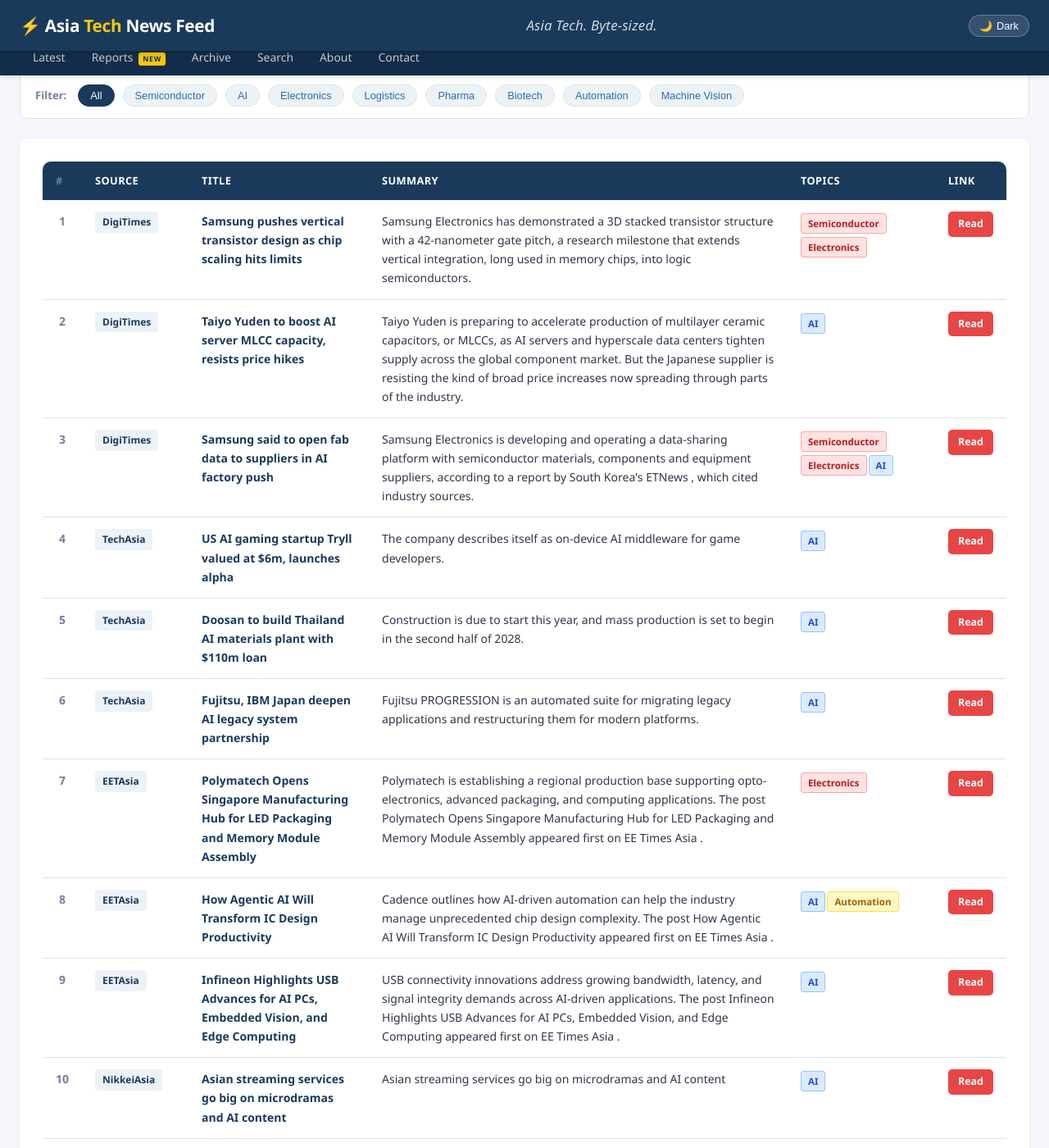
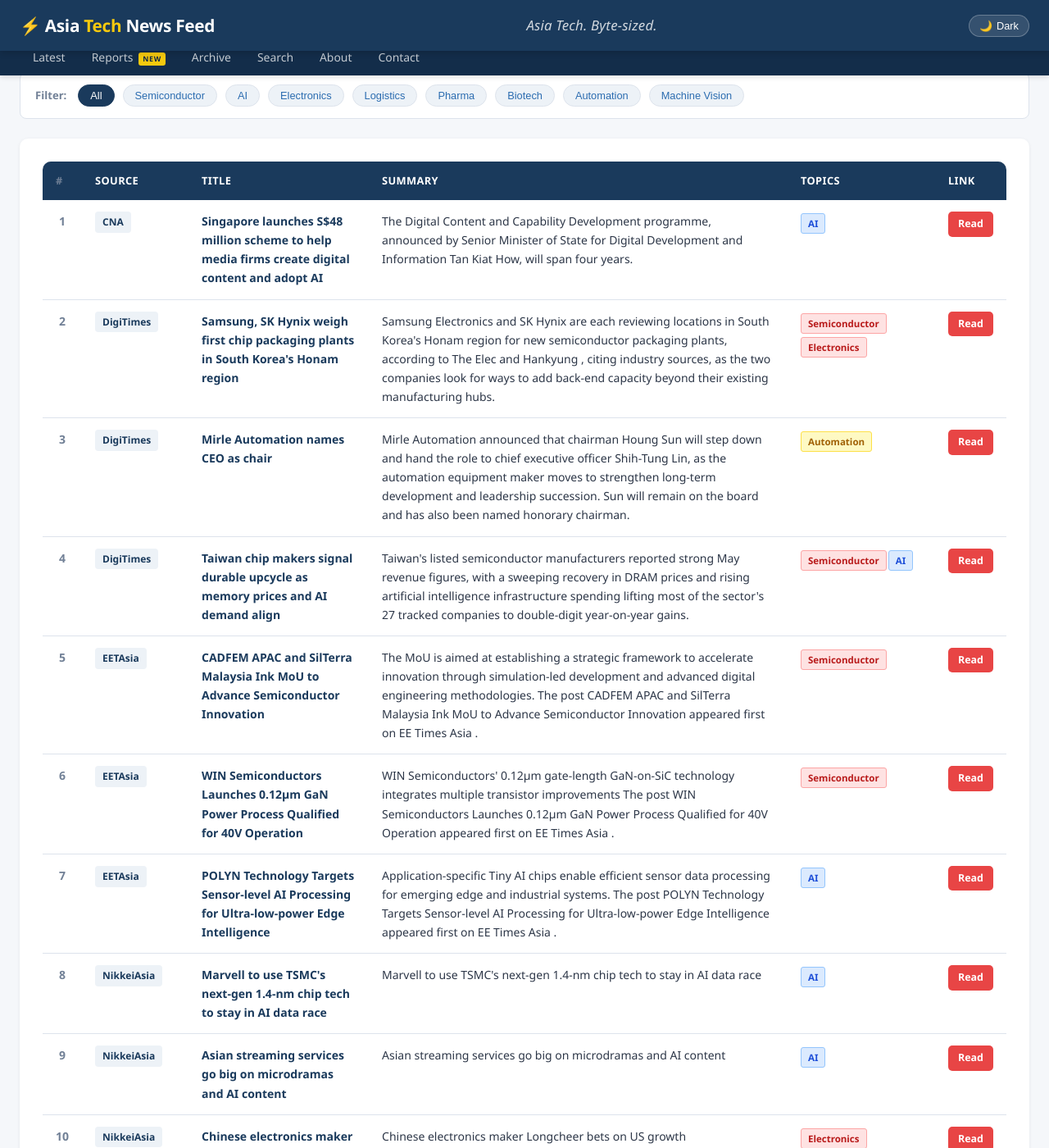
Before and after one commit to asiatechfeed/Asia-Tech-Feed, a Jekyll site: the page built from _posts/2026-06-18-asia-tech-news-digest.md, in a window 1280 px wide and 1400 px high, scrolled down 565 px. Shown: the whole window at 82% size. Built offline with Jekyll 4.4.1, drawn with Linux system fonts in a browser that asks for light colours; some of the changed text lies outside the part shown.

Commit message:
📰 News digest 2026-06-18 (13 articles)

```diff
--- a/_posts/2026-06-18-asia-tech-news-digest.md
+++ b/_posts/2026-06-18-asia-tech-news-digest.md
@@ -1,16 +1,16 @@
 ---
 layout: post
 title: "Asia Tech News Digest - June 18, 2026"
-date: 2026-06-18 07:59:14 +0800
-articles_count: 15
+date: 2026-06-18 12:08:37 +0800
+articles_count: 13
 sources_count: 5
-sources: ["DigiTimes", "EETAsia", "KED", "NikkeiAsia", "TechAsia"]
+sources: ["CNA", "DigiTimes", "EETAsia", "KED", "NikkeiAsia"]
 csv_file: /assets/data/news-2026-06-18.tsv
-featured_title: "Samsung pushes vertical transistor design as chip scaling hits limits"
-featured_url: "https://www.digitimes.com/news/a20260617VL221/samsung-transistor-3d-chips-materials.html"
-featured_source: "DigiTimes"
-featured_summary: "Samsung Electronics has demonstrated a 3D stacked transistor structure with a 42-nanometer gate pitch, a research milestone that extends vertical integration, long used in memory chips, into logic semiconductors."
-featured_image: "https://img.digitimes.com/newsshow/20260617vl221_files/4_b.jpg"
+featured_title: "Singapore launches S$48 million scheme to help media firms create digital content and adopt AI"
+featured_url: "https://www.channelnewsasia.com/singapore/imda-s48-million-scheme-media-digital-content-ai-6191991"
+featured_source: "CNA"
+featured_summary: "The Digital Content and Capability Development programme, announced by Senior Minister of State for Digital Development and Information Tan Kiat How, will span four years."
+featured_image: "https://dam.mediacorp.sg/image/upload/s--calMRLfy--/c_crop,h_705,w_1255,x_1,y_1/c_fill,g_auto,h_676,w_1200/f_auto,q_auto/v1/mediacorp/cna/image/2025/12/05/istock-2178461228.jpg?itok=PKaWkUcM"
 ---
 
 <table class="news-table">
@@ -27,78 +27,70 @@ featured_image: "https://img.digitimes.com/newsshow/20260617vl221_files/4_b.jpg"
 <tbody>
 <tr>
   <td class="col-num">1</td>
-  <td class="col-source"><span class="source-badge">DigiTimes</span></td>
-  <td class="col-title"><span class="article-title">Samsung pushes vertical transistor design as chip scaling hits limits</span></td>
-  <td class="col-summary">Samsung Electronics has demonstrated a 3D stacked transistor structure with a 42-nanometer gate pitch, a research milestone that extends vertical integration, long used in memory chips, into logic semiconductors.</td>
-  <td class="col-tags"><span class="tag semi">Semiconductor</span><span class="tag semi">Electronics</span></td>
-  <td class="col-link"><a class="btn-link" href="https://www.digitimes.com/news/a20260617VL221/samsung-transistor-3d-chips-materials.html" target="_blank" rel="noopener">Read</a></td>
+  <td class="col-source"><span class="source-badge">CNA</span></td>
+  <td class="col-title"><span class="article-title">Singapore launches S$48 million scheme to help media firms create digital content and adopt AI</span></td>
+  <td class="col-summary">The Digital Content and Capability Development programme, announced by Senior Minister of State for Digital Development and Information Tan Kiat How, will span four years.</td>
+  <td class="col-tags"><span class="tag ai">AI</span></td>
+  <td class="col-link"><a class="btn-link" href="https://www.channelnewsasia.com/singapore/imda-s48-million-scheme-media-digital-content-ai-6191991" target="_blank" rel="noopener">Read</a></td>
 </tr>
 <tr>
   <td class="col-num">2</td>
   <td class="col-source"><span class="source-badge">DigiTimes</span></td>
-  <td class="col-title"><span class="article-title">Taiyo Yuden to boost AI server MLCC capacity, resists price hikes</span></td>
-  <td class="col-summary">Taiyo Yuden is preparing to accelerate production of multilayer ceramic capacitors, or MLCCs, as AI servers and hyperscale data centers tighten supply across the global component market. But the Japanese supplier is resisting the kind of broad price increases now spreading through parts of the industry.</td>
-  <td class="col-tags"><span class="tag ai">AI</span></td>
-  <td class="col-link"><a class="btn-link" href="https://www.digitimes.com/news/a20260617VL218/taiyo-yuden-mlcc-price-ai-server-production.html" target="_blank" rel="noopener">Read</a></td>
+  <td class="col-title"><span class="article-title">Samsung, SK Hynix weigh first chip packaging plants in South Korea's Honam region</span></td>
+  <td class="col-summary">Samsung Electronics and SK Hynix are each reviewing locations in South Korea's Honam region for new semiconductor packaging plants, according to The Elec and Hankyung , citing industry sources, as the two companies look for ways to add back-end capacity beyond their existing manufacturing hubs.</td>
+  <td class="col-tags"><span class="tag semi">Semiconductor</span><span class="tag semi">Electronics</span></td>
+  <td class="col-link"><a class="btn-link" href="https://www.digitimes.com/news/a20260617VL226/samsung-sk-hynix-packaging-region-investment.html" target="_blank" rel="noopener">Read</a></td>
 </tr>
 <tr>
   <td class="col-num">3</td>
   <td class="col-source"><span class="source-badge">DigiTimes</span></td>
-  <td class="col-title"><span class="article-title">Samsung said to open fab data to suppliers in AI factory push</span></td>
-  <td class="col-summary">Samsung Electronics is developing and operating a data-sharing platform with semiconductor materials, components and equipment suppliers, according to a report by South Korea's ETNews , which cited industry sources.</td>
-  <td class="col-tags"><span class="tag semi">Semiconductor</span><span class="tag semi">Electronics</span><span class="tag ai">AI</span></td>
-  <td class="col-link"><a class="btn-link" href="https://www.digitimes.com/news/a20260617VL212/samsung-data-fab-equipment-manufacturing.html" target="_blank" rel="noopener">Read</a></td>
+  <td class="col-title"><span class="article-title">Mirle Automation names CEO as chair</span></td>
+  <td class="col-summary">Mirle Automation announced that chairman Houng Sun will step down and hand the role to chief executive officer Shih-Tung Lin, as the automation equipment maker moves to strengthen long-term development and leadership succession. Sun will remain on the board and has also been named honorary chairman.</td>
+  <td class="col-tags"><span class="tag auto">Automation</span></td>
+  <td class="col-link"><a class="btn-link" href="https://www.digitimes.com/news/a20260618PD214/mirle-automation-chairman-automation-mirle-equipment.html" target="_blank" rel="noopener">Read</a></td>
 </tr>
 <tr>
   <td class="col-num">4</td>
-  <td class="col-source"><span class="source-badge">TechAsia</span></td>
-  <td class="col-title"><span class="article-title">US AI gaming startup Tryll valued at $6m, launches alpha</span></td>
-  <td class="col-summary">The company describes itself as on-device AI middleware for game developers.</td>
-  <td class="col-tags"><span class="tag ai">AI</span></td>
-  <td class="col-link"><a class="btn-link" href="https://www.techinasia.com/endowus-ceo-gregory-van-optimistic-profitability" target="_blank" rel="noopener">Read</a></td>
+  <td class="col-source"><span class="source-badge">DigiTimes</span></td>
+  <td class="col-title"><span class="article-title">Taiwan chip makers signal durable upcycle as memory prices and AI demand align</span></td>
+  <td class="col-summary">Taiwan's listed semiconductor manufacturers reported strong May revenue figures, with a sweeping recovery in DRAM prices and rising artificial intelligence infrastructure spending lifting most of the sector's 27 tracked companies to double-digit year-on-year gains.</td>
+  <td class="col-tags"><span class="tag semi">Semiconductor</span><span class="tag ai">AI</span></td>
+  <td class="col-link"><a class="btn-link" href="https://www.digitimes.com/news/a20260617VL225/taiwan-demand-revenue-recovery-growth.html" target="_blank" rel="noopener">Read</a></td>
 </tr>
 <tr>
   <td class="col-num">5</td>
-  <td class="col-source"><span class="source-badge">TechAsia</span></td>
-  <td class="col-title"><span class="article-title">Doosan to build Thailand AI materials plant with $110m loan</span></td>
-  <td class="col-summary">Construction is due to start this year, and mass production is set to begin in the second half of 2028.</td>
-  <td class="col-tags"><span class="tag ai">AI</span></td>
-  <td class="col-link"><a class="btn-link" href="https://www.techinasia.com/nvidia-signs-ai-data-center-memory-deals-korea" target="_blank" rel="noopener">Read</a></td>
+  <td class="col-source"><span class="source-badge">EETAsia</span></td>
+  <td class="col-title"><span class="article-title">CADFEM APAC and SilTerra Malaysia Ink MoU to Advance Semiconductor Innovation</span></td>
+  <td class="col-summary">The MoU is aimed at establishing a strategic framework to accelerate innovation through simulation-led development and advanced digital engineering methodologies. The post CADFEM APAC and SilTerra Malaysia Ink MoU to Advance Semiconductor Innovation appeared first on EE Times Asia .</td>
+  <td class="col-tags"><span class="tag semi">Semiconductor</span></td>
+  <td class="col-link"><a class="btn-link" href="https://www.eetasia.com/cadfem-apac-and-silterra-malaysia-ink-mou-to-advance-semiconductor-innovation/" target="_blank" rel="noopener">Read</a></td>
 </tr>
 <tr>
   <td class="col-num">6</td>
-  <td class="col-source"><span class="source-badge">TechAsia</span></td>
-  <td class="col-title"><span class="article-title">Fujitsu, IBM Japan deepen AI legacy system partnership</span></td>
-  <td class="col-summary">Fujitsu PROGRESSION is an automated suite for migrating legacy applications and restructuring them for modern platforms.</td>
-  <td class="col-tags"><span class="tag ai">AI</span></td>
-  <td class="col-link"><a class="btn-link" href="https://www.techinasia.com/sakana-ai-raises-135m-advance-japanfocused-ai-tech" target="_blank" rel="noopener">Read</a></td>
+  <td class="col-source"><span class="source-badge">EETAsia</span></td>
+  <td class="col-title"><span class="article-title">WIN Semiconductors Launches 0.12μm GaN Power Process Qualified for 40V Operation</span></td>
+  <td class="col-summary">WIN Semiconductors' 0.12μm gate-length GaN-on-SiC technology integrates multiple transistor improvements The post WIN Semiconductors Launches 0.12μm GaN Power Process Qualified for 40V Operation appeared first on EE Times Asia .</td>
+  <td class="col-tags"><span class="tag semi">Semiconductor</span></td>
+  <td class="col-link"><a class="btn-link" href="https://www.eetasia.com/win-semiconductors-launches-0-12%ce%bcm-gan-power-process-qualified-for-40v-operation/" target="_blank" rel="noopener">Read</a></td>
 </tr>
 <tr>
   <td class="col-num">7</td>
   <td class="col-source"><span class="source-badge">EETAsia</span></td>
-  <td class="col-title"><span class="article-title">Polymatech Opens Singapore Manufacturing Hub for LED Packaging and Memory Module Assembly</span></td>
-  <td class="col-summary">Polymatech is establishing a regional production base supporting opto-electronics, advanced packaging, and computing applications. The post Polymatech Opens Singapore Manufacturing Hub for LED Packaging and Memory Module Assembly appeared first on EE Times Asia .</td>
-  <td class="col-tags"><span class="tag semi">Electronics</span></td>
-  <td class="col-link"><a class="btn-link" href="https://www.eetasia.com/polymatech-opens-singapore-manufacturing-hub-for-led-packaging-and-memory-module-assembly/" target="_blank" rel="noopener">Read</a></td>
+  <td class="col-title"><span class="article-title">POLYN Technology Targets Sensor-level AI Processing for Ultra-low-power Edge Intelligence</span></td>
+  <td class="col-summary">Application-specific Tiny AI chips enable efficient sensor data processing for emerging edge and industrial systems. The post POLYN Technology Targets Sensor-level AI Processing for Ultra-low-power Edge Intelligence appeared first on EE Times Asia .</td>
+  <td class="col-tags"><span class="tag ai">AI</span></td>
+  <td class="col-link"><a class="btn-link" href="https://www.eetasia.com/polyn-technology-targets-sensor-level-ai-processing-for-ultra-low-power-edge-intelligence/" target="_blank" rel="noopener">Read</a></td>
 </tr>
 <tr>
   <td class="col-num">8</td>
-  <td class="col-source"><span class="source-badge">EETAsia</span></td>
-  <td class="col-title"><span class="article-title">How Agentic AI Will Transform IC Design Productivity</span></td>
-  <td class="col-summary">Cadence outlines how AI-driven automation can help the industry manage unprecedented chip design complexity. The post How Agentic AI Will Transform IC Design Productivity appeared first on EE Times Asia .</td>
-  <td class="col-tags"><span class="tag ai">AI</span><span class="tag auto">Automation</span></td>
-  <td class="col-link"><a class="btn-link" href="https://www.eetasia.com/how-agentic-ai-will-transform-ic-design-productivity/" target="_blank" rel="noopener">Read</a></td>
+  <td class="col-source"><span class="source-badge">NikkeiAsia</span></td>
+  <td class="col-title"><span class="article-title">Marvell to use TSMC's next-gen 1.4-nm chip tech to stay in AI data race</span></td>
+  <td class="col-summary">Marvell to use TSMC's next-gen 1.4-nm chip tech to stay in AI data race</td>
+  <td class="col-tags"><span class="tag ai">AI</span></td>
+  <td class="col-link"><a class="btn-link" href="https://asia.nikkei.com/editor-s-picks/interview/marvell-to-use-tsmc-s-next-gen-1.4-nm-chip-tech-to-stay-in-ai-data-race" target="_blank" rel="noopener">Read</a></td>
 </tr>
 <tr>
   <td class="col-num">9</td>
-  <td class="col-source"><span class="source-badge">EETAsia</span></td>
-  <td class="col-title"><span class="article-title">Infineon Highlights USB Advances for AI PCs, Embedded Vision, and Edge Computing</span></td>
-  <td class="col-summary">USB connectivity innovations address growing bandwidth, latency, and signal integrity demands across AI-driven applications. The post Infineon Highlights USB Advances for AI PCs, Embedded Vision, and Edge Computing appeared first on EE Times Asia .</td>
-  <td class="col-tags"><span class="tag ai">AI</span></td>
-  <td class="col-link"><a class="btn-link" href="https://www.eetasia.com/infineon-highlights-usb-advances-for-ai-pcs-embedded-vision-and-edge-computing/" target="_blank" rel="noopener">Read</a></td>
-</tr>
-<tr>
-  <td class="col-num">10</td>
   <td class="col-source"><span class="source-badge">NikkeiAsia</span></td>
   <td class="col-title"><span class="article-title">Asian streaming services go big on microdramas and AI content</span></td>
   <td class="col-summary">Asian streaming services go big on microdramas and AI content</td>
@@ -106,7 +98,7 @@ featured_image: "https://img.digitimes.com/newsshow/20260617vl221_files/4_b.jpg"
   <td class="col-link"><a class="btn-link" href="https://asia.nikkei.com/business/technology/artificial-intelligence/asian-streaming-services-go-big-on-microdramas-and-ai-content" target="_blank" rel="noopener">Read</a></td>
 </tr>
 <tr>
-  <td class="col-num">11</td>
+  <td class="col-num">10</td>
   <td class="col-source"><span class="source-badge">NikkeiAsia</span></td>
   <td class="col-title"><span class="article-title">Chinese electronics maker Longcheer bets on US growth</span></td>
   <td class="col-summary">Chinese electronics maker Longcheer bets on US growth</td>
@@ -114,15 +106,7 @@ featured_image: "https://img.digitimes.com/newsshow/20260617vl221_files/4_b.jpg"
   <td class="col-link"><a class="btn-link" href="https://asia.nikkei.com/spotlight/supply-chain/chinese-electronics-maker-longcheer-bets-on-us-growth" target="_blank" rel="noopener">Read</a></td>
 </tr>
 <tr>
-  <td class="col-num">12</td>
-  <td class="col-source"><span class="source-badge">NikkeiAsia</span></td>
-  <td class="col-title"><span class="article-title">NTT hoped to lead optical data networks. AI and Nvidia changed that</span></td>
-  <td class="col-summary">NTT hoped to lead optical data networks. AI and Nvidia changed that</td>
-  <td class="col-tags"><span class="tag ai">AI</span></td>
-  <td class="col-link"><a class="btn-link" href="https://asia.nikkei.com/business/technology/ntt-hoped-to-lead-optical-data-networks.-ai-and-nvidia-changed-that" target="_blank" rel="noopener">Read</a></td>
-</tr>
-<tr>
-  <td class="col-num">13</td>
+  <td class="col-num">11</td>
   <td class="col-source"><span class="source-badge">KED</span></td>
   <td class="col-title"><span class="article-title">AI trade isn’t just about tech stocks but also power, TCW says</span></td>
   <td class="col-summary">The artificial intelligence boom has sent investors racing into chipmakers, cloud providers and megacap technology stocks, but a more durable opportun</td>
@@ -130,7 +114,7 @@ featured_image: "https://img.digitimes.com/newsshow/20260617vl221_files/4_b.jpg"
   <td class="col-link"><a class="btn-link" href="https://www.kedglobal.com/asset-management/newsView/ked202606010002" target="_blank" rel="noopener">Read</a></td>
 </tr>
 <tr>
-  <td class="col-num">14</td>
+  <td class="col-num">12</td>
   <td class="col-source"><span class="source-badge">KED</span></td>
   <td class="col-title"><span class="article-title">No career ambition, no ego: AI plays devil's advocate at Audax Private Equity</span></td>
   <td class="col-summary">Generative AI is challenging traditional investment theses, acting as a devil's advocate to sharpen decision-making, particularly when it comes to ass</td>
@@ -138,7 +122,7 @@ featured_image: "https://img.digitimes.com/newsshow/20260617vl221_files/4_b.jpg"
   <td class="col-link"><a class="btn-link" href="https://www.kedglobal.com/private-equity/newsView/ked202603120002" target="_blank" rel="noopener">Read</a></td>
 </tr>
 <tr>
-  <td class="col-num">15</td>
+  <td class="col-num">13</td>
   <td class="col-source"><span class="source-badge">KED</span></td>
   <td class="col-title"><span class="article-title">EuBiologics partners with Korea's health agency to develop Nipah virus vaccine candidate</span></td>
   <td class="col-summary">EuBiologics Co., South Korea's vaccine-focused biotechnology company, is developing a vaccine candidate against the Nipah virus, an infectious disease</td>
```
Also changed, not shown: _digest_meta.json (+16 -16 lines), assets/data/news-2026-06-18.tsv (+13 -15 lines), assets/data/search-index.json.
